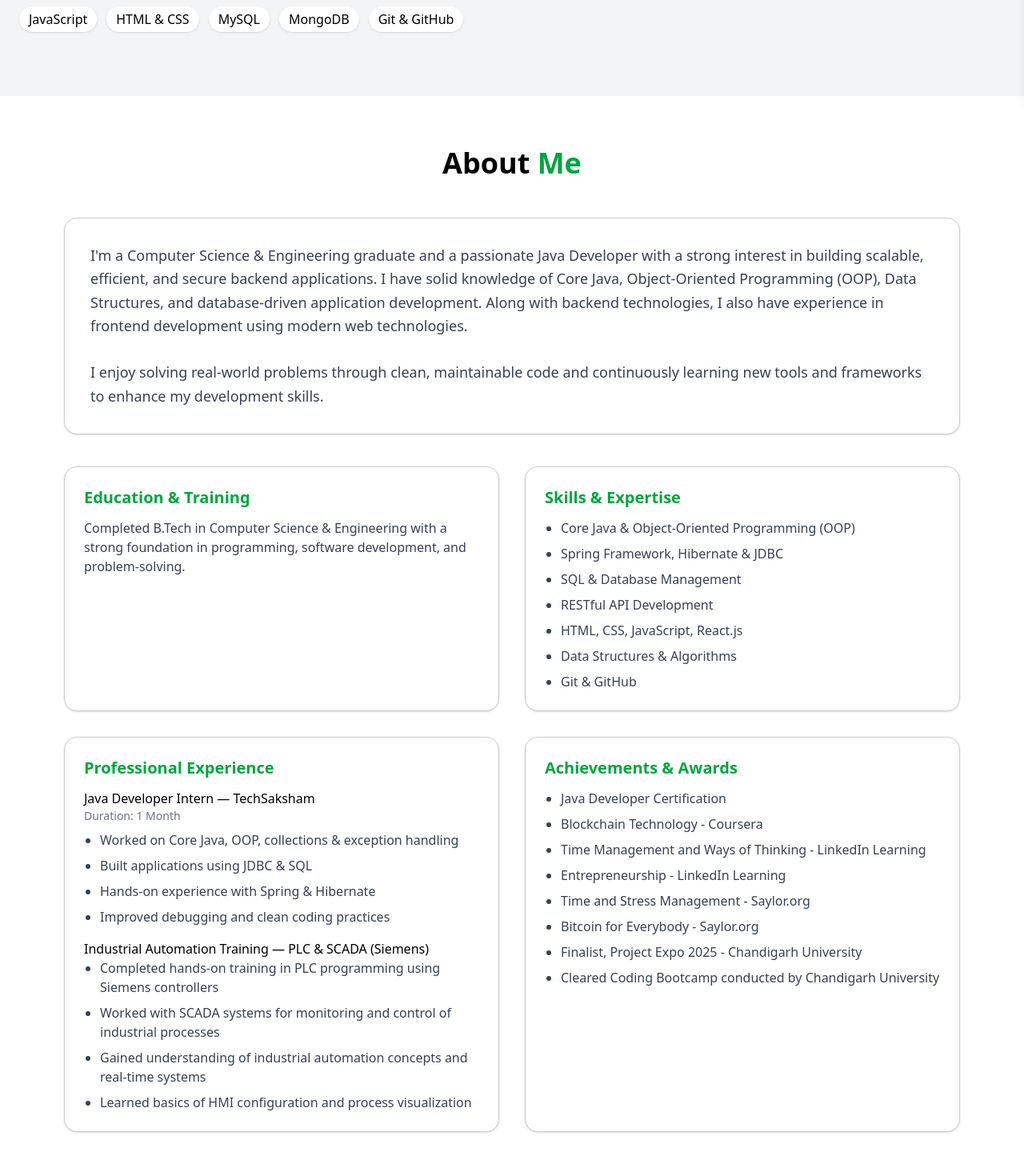
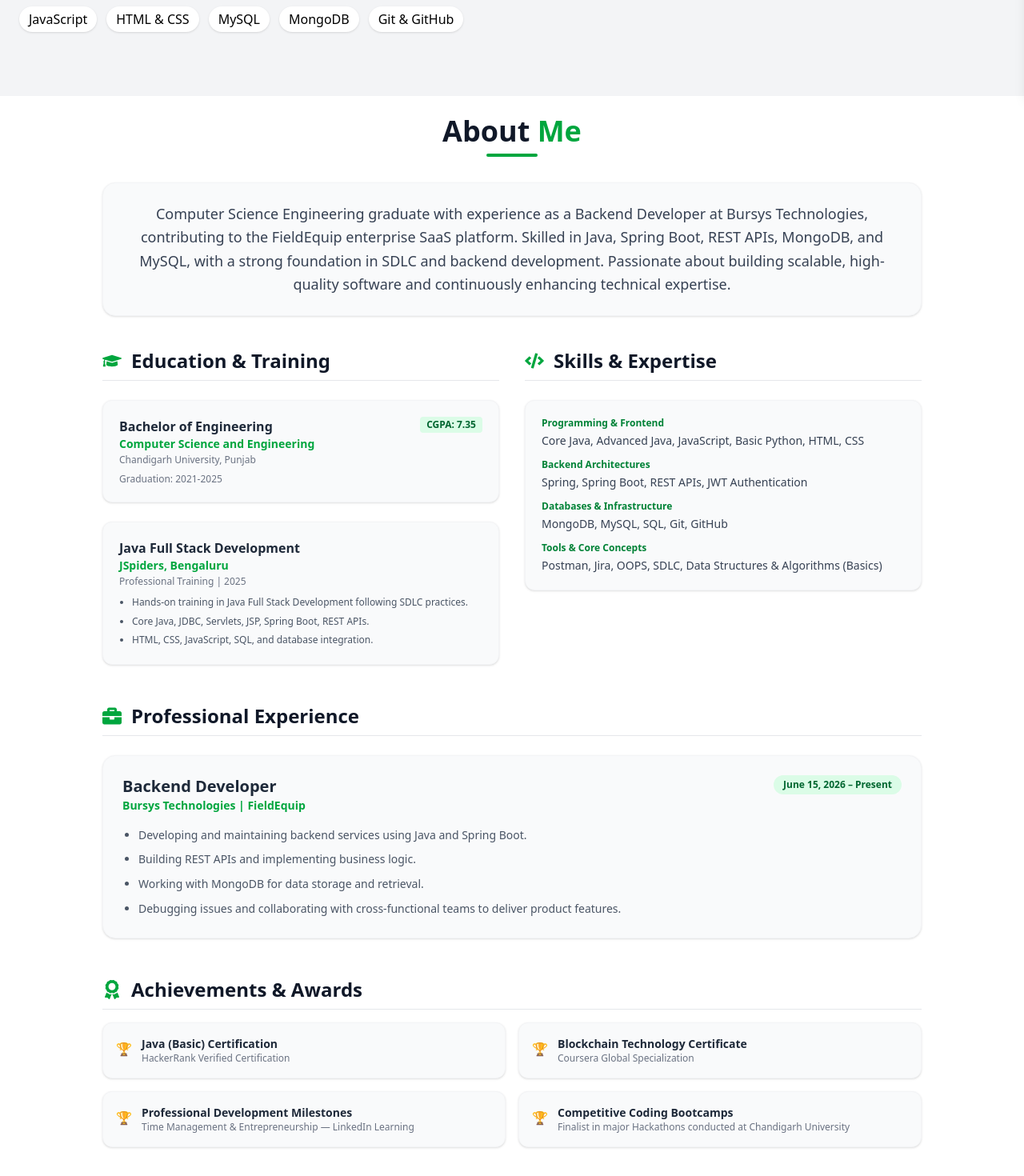
Before and after one commit to Shekharkumar07/Portfolio, a React (Vite) app: page /about in a window 1280 px wide. Shown: the part 680-2150 px from the top of the page at 80% size. Built offline with nearby package versions, Linux system fonts and the light colour scheme.

Commit message:
Refactor About component to improve structure

```diff
--- a/src/components/About.jsx
+++ b/src/components/About.jsx
@@ -1,154 +1,171 @@
 import React from "react";
+import {
+  FaGraduationCap,
+  FaCode,
+  FaBriefcase,
+  FaAward
+} from "react-icons/fa";
 
-const About = () => {
+export default function About() {
   return (
-    <section
-      id="about"
-      className="max-w-screen-2xl mx-auto px-4 md:px-20 py-16"
-    >
-      {/* ===== Title ===== */}
-      <h1 className="text-4xl font-bold text-center mb-12">
+    // Clean, tight padding to prevent large gaps above and below the section
+    <section id="about" className="pt-6 pb-12 bg-white">
+      <div className="max-w-7xl mx-auto px-6">
+
+        {/* ================= SECTION HEADING ================= */}
+        <div className="text-center mb-8">
+          <h2 className="text-4xl font-bold text-gray-900">
             About <span className="text-green-600">Me</span>
-      </h1>
+          </h2>
+          <div className="w-16 h-1 bg-green-600 mx-auto mt-2 rounded"></div>
+        </div>
 
-      {/* ===== Intro Card ===== */}
-      <div className="bg-white border border-[#ccc] shadow-sm rounded-2xl p-8 mb-10">
-        <p className="text-gray-700 leading-relaxed text-lg">
-          I'm a Computer Science & Engineering graduate and a passionate
-          Java Developer with a strong interest in building scalable,
-          efficient, and secure backend applications. I have solid
-          knowledge of Core Java, Object-Oriented Programming (OOP),
-          Data Structures, and database-driven application development.
-          Along with backend technologies, I also have experience in
-          frontend development using modern web technologies.
-          <br /><br />
-          I enjoy solving real-world problems through clean, maintainable
-          code and continuously learning new tools and frameworks to
-          enhance my development skills.
+        {/* ================= PROFESSIONAL SUMMARY CARD ================= */}
+        <div className="max-w-5xl mx-auto bg-gray-50 p-6 rounded-2xl border border-gray-100 shadow-sm mb-10 text-center">
+          <p className="text-gray-700 text-base md:text-lg leading-relaxed">
+            Computer Science Engineering graduate with experience as a Backend Developer at Bursys Technologies,
+            contributing to the FieldEquip enterprise SaaS platform. Skilled in Java, Spring Boot, REST APIs, MongoDB,
+            and MySQL, with a strong foundation in SDLC and backend development. Passionate about building
+            scalable, high-quality software and continuously enhancing technical expertise.
           </p>
         </div>
 
-      {/* ===== Grid Sections ===== */}
-      <div className="grid md:grid-cols-2 gap-8">
+        {/* ================= 2-COLUMN GRID FOR CONTENT ================= */}
+        <div className="max-w-5xl mx-auto grid md:grid-cols-2 gap-8">
 
-        {/* ===== Education ===== */}
-        <div className="bg-white  border border-[#ccc] shadow rounded-2xl p-6 hover:shadow-xl transition">
-          <h2 className="text-xl font-semibold text-green-600 mb-3">
-            Education & Training
-          </h2>
-          <p className="text-gray-700">
-            Completed B.Tech in Computer Science & Engineering with a strong
-            foundation in programming, software development, and problem-solving.
-          </p>
+          {/* LEFT COLUMN: EDUCATION & TRAINING */}
+          <div className="space-y-6">
+            <div className="flex items-center space-x-3 border-b border-gray-200 pb-2">
+              <FaGraduationCap className="text-green-600 text-2xl" />
+              <h2 className="text-2xl font-bold text-gray-900">Education & Training</h2>
             </div>
 
-        {/* ===== Skills ===== */}
-        <div className="bg-white  border border-[#ccc] shadow rounded-2xl p-6 hover:shadow-xl transition">
-          <h2 className="text-xl font-semibold text-green-600 mb-3">
-            Skills & Expertise
-          </h2>
+            {/* University Card */}
+            <div className="bg-gray-50 p-5 rounded-xl border border-gray-100 shadow-sm">
+              <div className="flex justify-between items-start mb-2">
+                <div>
+                  <h4 className="font-bold text-gray-800 text-base">Bachelor of Engineering</h4>
+                  <p className="text-green-600 font-semibold text-sm">Computer Science and Engineering</p>
+                  <p className="text-gray-500 text-xs mt-0.5">Chandigarh University, Punjab</p>
+                </div>
+                <span className="text-xs font-bold bg-green-100 text-green-800 px-2 py-0.5 rounded">
+                  CGPA: 7.35
+                </span>
+              </div>
+              <p className="text-gray-500 text-xs">Graduation: 2021-2025</p>
+            </div>
 
-          <ul className="list-disc ml-5 space-y-2 text-gray-700">
-            <li>Core Java & Object-Oriented Programming (OOP)</li>
-            <li>Spring Framework, Hibernate & JDBC</li>
-            <li>SQL & Database Management</li>
-            <li>RESTful API Development</li>
-            <li>HTML, CSS, JavaScript, React.js</li>
-            <li>Data Structures & Algorithms</li>
-            <li>Git & GitHub</li>
+            {/* JSpiders Training Card */}
+            <div className="bg-gray-50 p-5 rounded-xl border border-gray-100 shadow-sm">
+              <div className="mb-2">
+                <h4 className="font-bold text-gray-800 text-base">Java Full Stack Development</h4>
+                <p className="text-green-600 font-semibold text-sm">JSpiders, Bengaluru</p>
+                <p className="text-gray-500 text-xs mt-0.5">Professional Training | 2025</p>
+              </div>
+              <ul className="list-disc pl-4 space-y-1 text-gray-600 text-xs leading-relaxed">
+                <li>Hands-on training in Java Full Stack Development following SDLC practices.</li>
+                <li>Core Java, JDBC, Servlets, JSP, Spring Boot, REST APIs.</li>
+                <li>HTML, CSS, JavaScript, SQL, and database integration.</li>
               </ul>
             </div>
+          </div>
 
-        {/* ===== Experience ===== */}
-        {/* <div className="bg-white shadow rounded-2xl p-6 hover:shadow-xl transition">
-          <h2 className="text-xl font-semibold text-green-600 mb-3">
-            Professional Experience
-          </h2>
+          {/* RIGHT COLUMN: SKILLS & EXPERTISE */}
+          <div className="space-y-6">
+            <div className="flex items-center space-x-3 border-b border-gray-200 pb-2">
+              <FaCode className="text-green-600 text-2xl" />
+              <h2 className="text-2xl font-bold text-gray-900">Skills & Expertise</h2>
+            </div>
 
-          <p className="font-medium">
-            Java Developer Intern — TechSaksham
-          </p>
-          <p className="text-sm text-gray-500 mb-2">
-            Duration: 1 Month
-          </p>
+            <div className="bg-gray-50 p-5 rounded-xl border border-gray-100 shadow-sm space-y-3">
+              <div>
+                <span className="text-xs font-bold text-green-700 block mb-1">Programming & Frontend</span>
+                <p className="text-gray-700 text-sm">Core Java, Advanced Java, JavaScript, Basic Python, HTML, CSS</p>
+              </div>
+              <div>
+                <span className="text-xs font-bold text-green-700 block mb-1">Backend Architectures</span>
+                <p className="text-gray-700 text-sm">Spring, Spring Boot, REST APIs, JWT Authentication</p>
+              </div>
+              <div>
+                <span className="text-xs font-bold text-green-700 block mb-1">Databases & Infrastructure</span>
+                <p className="text-gray-700 text-sm">MongoDB, MySQL, SQL, Git, GitHub</p>
+              </div>
+              <div>
+                <span className="text-xs font-bold text-green-700 block mb-1">Tools & Core Concepts</span>
+                <p className="text-gray-700 text-sm">Postman, Jira, OOPS, SDLC, Data Structures & Algorithms (Basics)</p>
+              </div>
+            </div>
+          </div>
 
-          <ul className="list-disc ml-5 space-y-2 text-gray-700">
-            <li>Worked on Core Java, OOP, collections & exception handling</li>
-            <li>Built applications using JDBC & SQL</li>
-            <li>Hands-on experience with Spring & Hibernate</li>
-            <li>Improved debugging and clean coding practices</li>
-          </ul>
-        </div> */}
-        {/* ===== Experience ===== */}
-<div className="bg-white border border-[#ccc] shadow rounded-2xl p-6 hover:shadow-xl transition">
-  <h2 className="text-xl font-semibold text-green-600 mb-3">
-    Professional Experience
-  </h2>
+        </div>
 
-  {/* Java Internship */}
-  <p className="font-medium">
-    Java Developer Intern — TechSaksham
-  </p>
-  <p className="text-sm text-gray-500 mb-2">
-    Duration: 1 Month
-  </p>
+        {/* ================= PROFESSIONAL EXPERIENCE ================= */}
+        <div className="max-w-5xl mx-auto mt-12 mb-12">
+          <div className="flex items-center space-x-3 mb-6 border-b border-gray-200 pb-2">
+            <FaBriefcase className="text-green-600 text-2xl" />
+            <h2 className="text-2xl font-bold text-gray-900">Professional Experience</h2>
+          </div>
 
-  <ul className="list-disc ml-5 space-y-2 text-gray-700 mb-4">
-    <li>Worked on Core Java, OOP, collections & exception handling</li>
-    <li>Built applications using JDBC & SQL</li>
-    <li>Hands-on experience with Spring & Hibernate</li>
-    <li>Improved debugging and clean coding practices</li>
-  </ul>
+          <div className="bg-gray-50 p-6 rounded-2xl border border-gray-100 shadow-sm">
+            <div className="flex flex-col sm:flex-row sm:justify-between sm:items-start mb-4">
+              <div>
+                <h3 className="text-xl font-bold text-gray-800">Backend Developer</h3>
+                <p className="text-green-600 font-semibold text-sm">Bursys Technologies | FieldEquip</p>
+              </div>
+              <span className="text-xs font-semibold bg-green-100 text-green-800 px-3 py-1 rounded-full mt-2 sm:mt-0">
+                June 15, 2026 – Present
+              </span>
+            </div>
 
-  {/* PLC / SCADA Training */}
-  <p className="font-medium">
-    Industrial Automation Training — PLC & SCADA (Siemens)
-  </p>
-
-  <ul className="list-disc ml-5 space-y-2 text-gray-700">
-    <li>
-      Completed hands-on training in PLC programming using Siemens controllers
-    </li>
-
-    <li>
-      Worked with SCADA systems for monitoring and control of industrial processes
-    </li>
-
-    <li>
-      Gained understanding of industrial automation concepts and real-time systems
-    </li>
-
-    <li>
-      Learned basics of HMI configuration and process visualization
-    </li>
+            <ul className="list-disc pl-5 space-y-2 text-gray-600 text-sm leading-relaxed">
+              <li>Developing and maintaining backend services using Java and Spring Boot.</li>
+              <li>Building REST APIs and implementing business logic.</li>
+              <li>Working with MongoDB for data storage and retrieval.</li>
+              <li>Debugging issues and collaborating with cross-functional teams to deliver product features.</li>
             </ul>
           </div>
+        </div>
 
+        {/* ================= ACHIEVEMENTS & AWARDS ================= */}
+        <div className="max-w-5xl mx-auto mt-6">
+          <div className="flex items-center space-x-3 mb-4 border-b border-gray-200 pb-2">
+            <FaAward className="text-green-600 text-2xl" />
+            <h2 className="text-2xl font-bold text-gray-900">Achievements & Awards</h2>
+          </div>
 
-        {/* ===== Achievements ===== */}
-        <div className="bg-white  border border-[#ccc] shadow rounded-2xl p-6 hover:shadow-xl transition">
-          <h2 className="text-xl font-semibold text-green-600 mb-3">
-            Achievements & Awards
-          </h2>
-
-          <ul className="list-disc ml-5 space-y-2 text-gray-700">
-            <li>Java Developer Certification</li>
-            <li>Blockchain Technology - Coursera </li>
-<li> Time Management and Ways of Thinking - LinkedIn Learning</li>
-<li> Entrepreneurship - LinkedIn Learning  </li>
-<li>Time and Stress Management - Saylor.org  </li>
-<li> Bitcoin for Everybody - Saylor.org  </li>
-            {/* </li> */}
-            <li>Finalist, Project Expo 2025 - Chandigarh University
-</li>
-            <li>Cleared Coding Bootcamp conducted by Chandigarh University</li>
-
-          </ul>
+          <div className="grid sm:grid-cols-2 gap-4">
+            <div className="bg-gray-50 p-4 rounded-xl border border-gray-100 shadow-sm flex items-start space-x-3">
+              <span className="text-yellow-500 mt-1">🏆</span>
+              <div>
+                <h4 className="font-semibold text-gray-800 text-sm">Java (Basic) Certification</h4>
+                <p className="text-gray-500 text-xs">HackerRank Verified Certification</p>
+              </div>
+            </div>
+            <div className="bg-gray-50 p-4 rounded-xl border border-gray-100 shadow-sm flex items-start space-x-3">
+              <span className="text-yellow-500 mt-1">🏆</span>
+              <div>
+                <h4 className="font-semibold text-gray-800 text-sm">Blockchain Technology Certificate</h4>
+                <p className="text-gray-500 text-xs">Coursera Global Specialization</p>
+              </div>
+            </div>
+            <div className="bg-gray-50 p-4 rounded-xl border border-gray-100 shadow-sm flex items-start space-x-3">
+              <span className="text-yellow-500 mt-1">🏆</span>
+              <div>
+                <h4 className="font-semibold text-gray-800 text-sm">Professional Development Milestones</h4>
+                <p className="text-gray-500 text-xs">Time Management & Entrepreneurship — LinkedIn Learning</p>
+              </div>
+            </div>
+            <div className="bg-gray-50 p-4 rounded-xl border border-gray-100 shadow-sm flex items-start space-x-3">
+              <span className="text-yellow-500 mt-1">🏆</span>
+              <div>
+                <h4 className="font-semibold text-gray-800 text-sm">Competitive Coding Bootcamps</h4>
+                <p className="text-gray-500 text-xs">Finalist in major Hackathons conducted at Chandigarh University</p>
+              </div>
+            </div>
+          </div>
         </div>
 
       </div>
     </section>
   );
-};
-
-export default About;
+}
```
Lines whose indentation alone changed are shown as unchanged.
